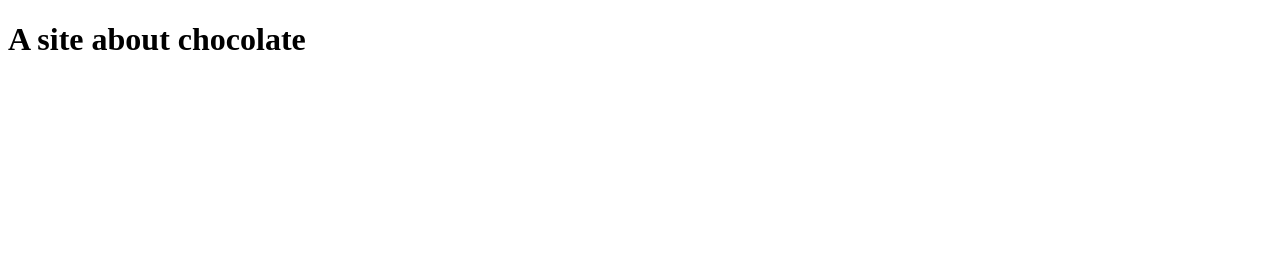
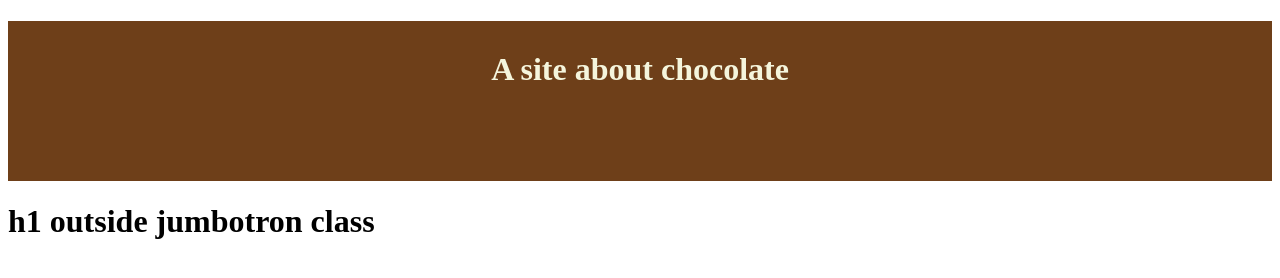
Before and after one commit to yavuzefe/yavuzefe, a plain HTML site: page index.html in a window 1280 px wide. Drawn offline with Linux system fonts and the light colour scheme.

Commit message:
Second commit index.html and mystyles.css

```diff
--- /dev/null
+++ b/css/mystyles.css
@@ -0,0 +1,10 @@
+.jumbotron{
+   background-color: #6E3F19;
+   width:100%;
+   height:160px;
+}
+.jumbotron h1,h3 {
+   color: #F5F5DC;
+   text-align: center;
+   padding-top: 30px;
+}
--- a/index.html
+++ b/index.html
@@ -1,12 +1,19 @@
 <!DOCTYPE html>
 <html lang="en">
+
 <head>
     <meta charset="UTF-8">
     <meta name="viewport" content="width=device-width, initial-scale=1.0">
     <meta http-equiv="X-UA-Compatible" content="ie=edge">
     <title>Choco home</title>
+    <link rel="stylesheet" type="text/css" href="css/mystyles.css">
 </head>
+
 <body>
-<h1>A site about chocolate</h1>
+    <div class="jumbotron">
+        <h1>A site about chocolate</h1>
+    </div>
+    <h1>h1 outside jumbotron class</h1>
 </body>
+
 </html>
```
